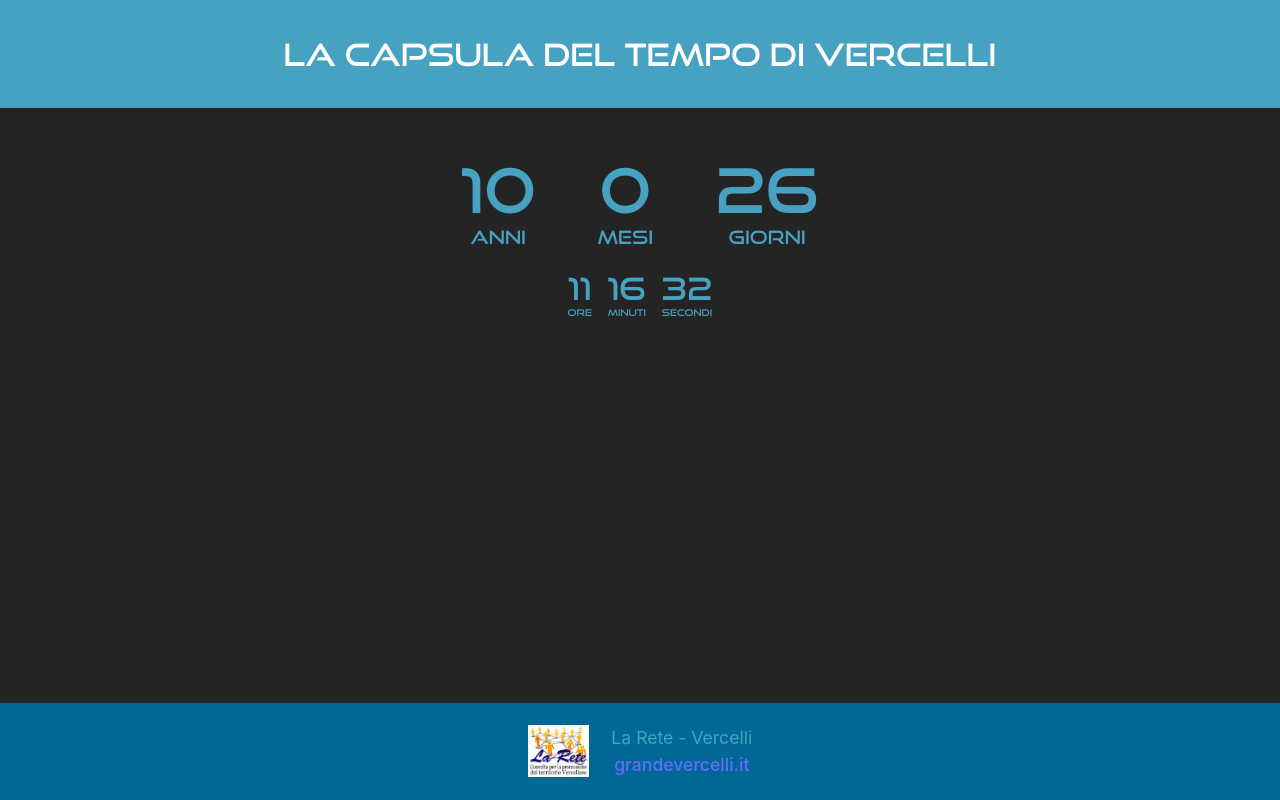
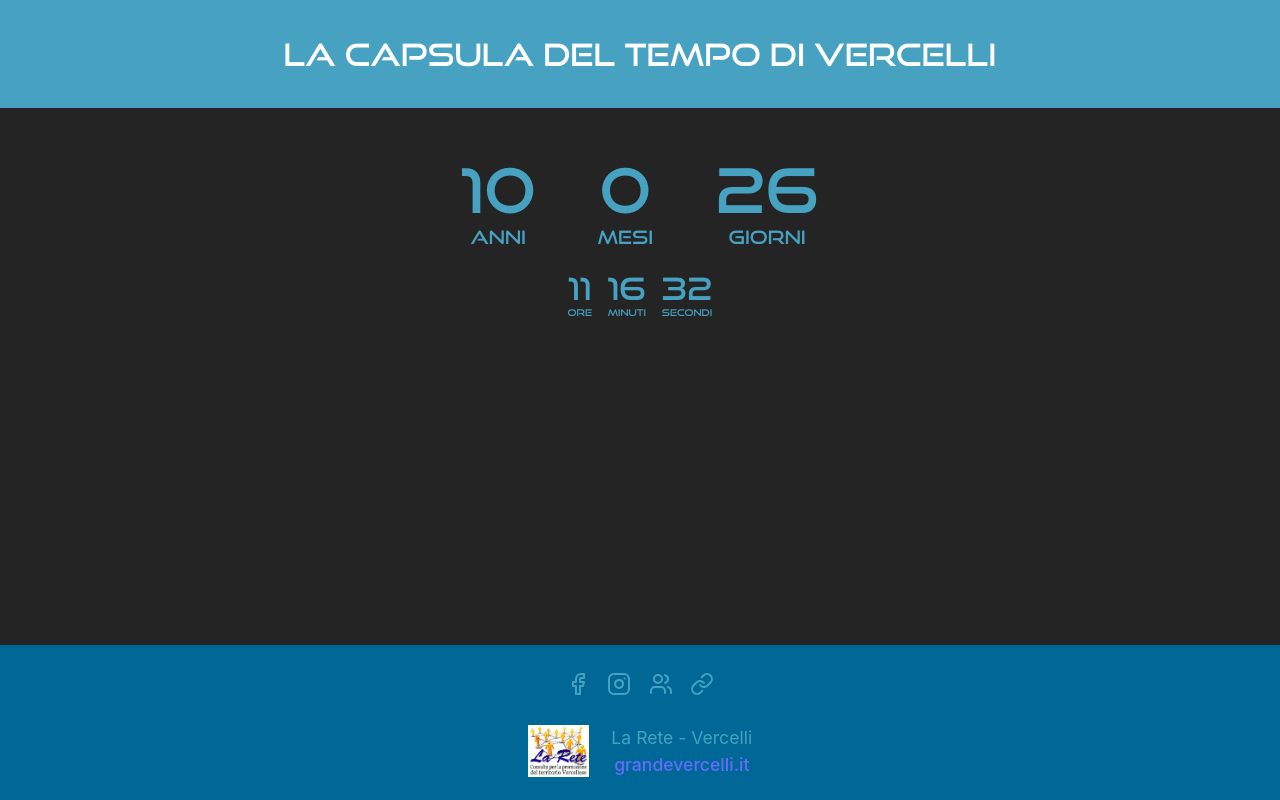
Before and after one commit to savissimo/la-rete-countdown-capsula-del-tempo, a React (Vite) app: page / in a window 1280 px wide. Built offline with nearby package versions, Linux system fonts and the light colour scheme.

Commit message:
Aggiunti link nel footer

```diff
--- a/package.json
+++ b/package.json
@@ -11,6 +11,7 @@
     "preview": "vite preview"
   },
   "dependencies": {
+    "lucide-react": "^0.394.0",
     "luxon": "^3.4.4",
     "react": "^18.2.0",
     "react-dom": "^18.2.0"
--- a/src/App.css
+++ b/src/App.css
@@ -138,3 +138,15 @@ header.hero {
 .credits-card__info {
 	grid-area: info;
 }
+
+.links-list {
+	display: flex;
+	gap: .5em;
+	justify-content: center;
+	margin-bottom: 1em;
+}
+
+.links-list__item {
+	color: inherit;
+	padding: .25em;
+}
--- a/src/App.tsx
+++ b/src/App.tsx
@@ -1,6 +1,7 @@
 import { useCallback, useEffect, useState } from 'react'
 import { DateTime, Duration, Interval } from 'luxon'
 import './App.css'
+import { Facebook, Instagram, Link, Users } from 'lucide-react';
 
 function App() {
   const [timeRemaining, setTimeRemaining] = useState<Duration>(Duration.fromMillis(0))
@@ -37,6 +38,20 @@ function App() {
 		}
 	</main>
 	<footer>
+		<section className="links-list">
+			<a className="links-list__item" href="https://www.facebook.com/laretevercelli/">
+				<Facebook />
+			</a>
+			<a className="links-list__item" href="https://www.instagram.com/larete.vercelli/">
+				<Instagram />
+			</a>
+			<a className="links-list__item" href="https://www.facebook.com/groups/814801446899473">
+				<Users />
+			</a>
+			<a className="links-list__item" href="https://www.facebook.com/events/1387487155984364">
+				<Link />
+			</a>
+		</section>
 		<section className="credits-card-list">
 			<section className="credits-card">
 				<img className="credits-card__image" src="images/LaRete.jpg" />
```
Also changed, not shown: 1 other file (tests, documents, lock files or other folders).
